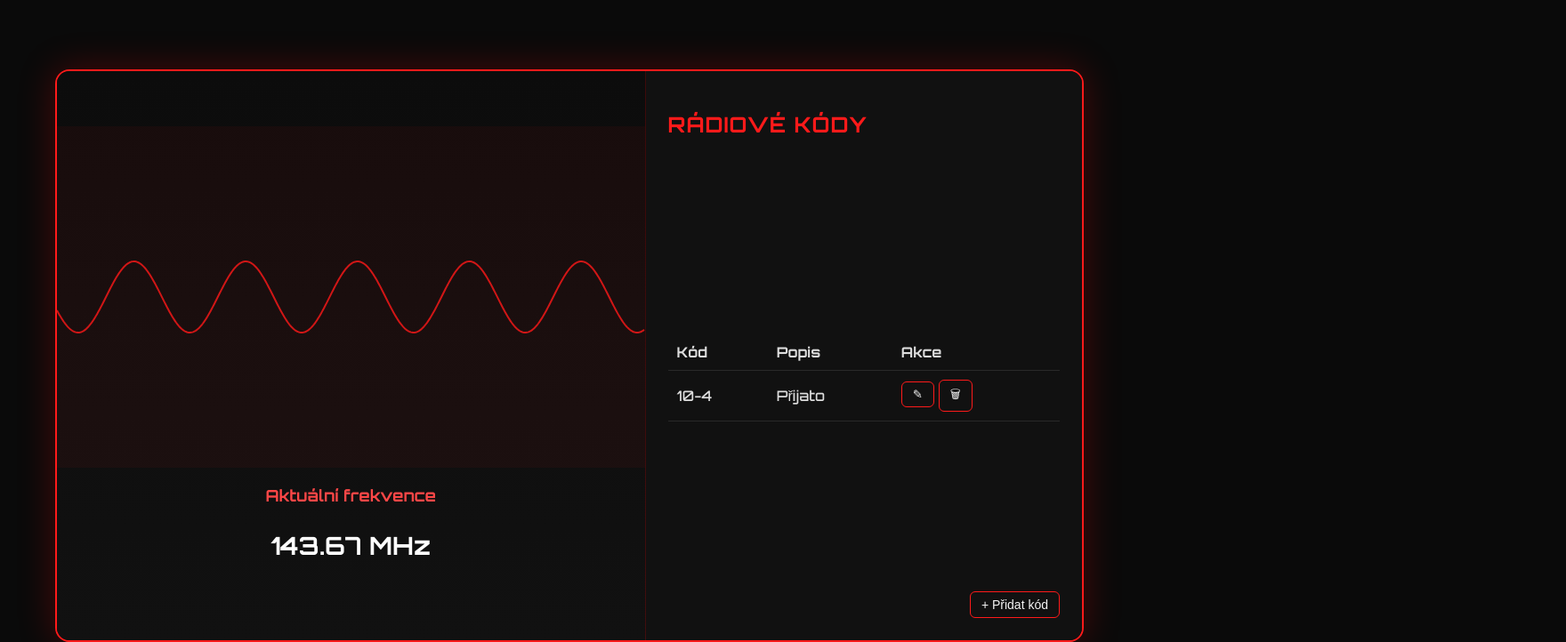
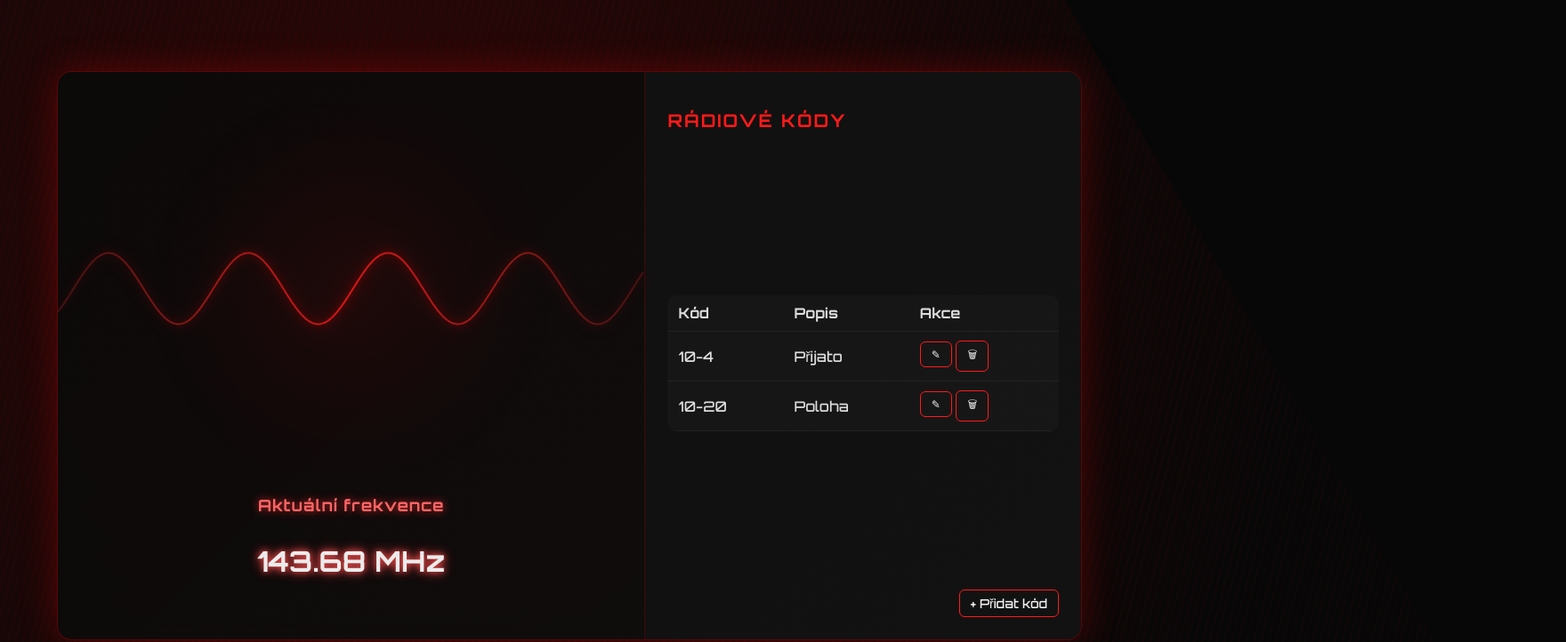
Before and after one commit to oslikovec/status, a website: page public/radio.html in a window 1280 px wide. Shown: the top 722 px of the page at 89% size, 1760 px wide, since content can reach past the window. Drawn offline with Linux system fonts and the light colour scheme.

Commit message:
Update radio.html

```diff
--- a/public/radio.html
+++ b/public/radio.html
@@ -1,8 +1,8 @@
 <!DOCTYPE html>
 <html lang="cs">
 <head>
-  <meta charset="UTF-8">
-  <meta name="viewport" content="width=device-width, initial-scale=1.0">
+  <meta charset="UTF-8" />
+  <meta name="viewport" content="width=device-width, initial-scale=1.0" />
   <title>Radio Control | Red Roof Company</title>
 
   <style>
@@ -10,38 +10,64 @@
 
     :root {
       --red: #ff1a1a;
-      --dark-bg: #0a0a0a;
-      --panel-bg: #111;
+      --neon: #ff4d4d;
+      --dark-bg: #070707;
+      --panel-bg: rgba(20, 20, 20, 0.7);
       --text: #f5f5f5;
-      --accent: #ff4747;
+      --accent: #ff6666;
+    }
+
+    * {
+      box-sizing: border-box;
     }
 
     body {
       margin: 0;
       background-color: var(--dark-bg);
+      font-family: 'Orbitron', sans-serif;
       color: var(--text);
-      font-family: 'Orbitron', sans-serif;
+      height: 100vh;
       display: flex;
       justify-content: center;
       align-items: center;
-      height: 100vh;
+      overflow: hidden;
     }
 
+    /* === POHYBLIVÉ POZADÍ === */
+    body::before {
+      content: "";
+      position: absolute;
+      width: 200%;
+      height: 200%;
+      background: radial-gradient(circle at 50% 50%, rgba(255, 0, 0, 0.15), transparent 70%),
+                  repeating-linear-gradient(45deg, rgba(255, 0, 0, 0.03) 0, rgba(255, 0, 0, 0.03) 2px, transparent 2px, transparent 8px);
+      animation: moveBg 30s linear infinite;
+      z-index: 0;
+    }
+
+    @keyframes moveBg {
+      from { transform: translate(0, 0) rotate(0deg); }
+      to { transform: translate(-50%, -50%) rotate(360deg); }
+    }
+
+    /* === HLAVNÍ KONTEJNER === */
     .radio-container {
+      position: relative;
       display: flex;
       width: 90%;
       height: 80vh;
-      border: 2px solid var(--red);
+      backdrop-filter: blur(12px);
+      border: 1px solid rgba(255, 0, 0, 0.3);
       border-radius: 16px;
       overflow: hidden;
       box-shadow: 0 0 40px rgba(255, 0, 0, 0.25);
-      background: #0a0a0a;
+      background: linear-gradient(135deg, rgba(10, 10, 10, 0.9), rgba(15, 15, 15, 0.8));
+      z-index: 1;
     }
 
-    /* LEVÁ STRANA */
+    /* === LEVÁ STRANA === */
     .freq-visual {
       flex: 1.5;
-      background: linear-gradient(180deg, #0c0c0c 0%, #111 100%);
       position: relative;
       display: flex;
       flex-direction: column;
@@ -52,28 +78,37 @@
 
     #frequencyCanvas {
       width: 100%;
-      height: 60%;
-      background: rgba(255, 26, 26, 0.05);
+      height: 65%;
+      background: radial-gradient(circle at center, rgba(255, 0, 0, 0.05), transparent 60%);
+      filter: drop-shadow(0 0 10px rgba(255, 0, 0, 0.4));
     }
 
     .freq-display {
       text-align: center;
-      margin-top: 20px;
+      margin-top: 25px;
+      text-shadow: 0 0 10px rgba(255, 50, 50, 0.8);
     }
 
     .freq-display h2 {
       font-size: 18px;
       color: var(--accent);
       margin: 0;
+      letter-spacing: 1px;
     }
 
     #freqValue {
-      font-size: 28px;
+      font-size: 32px;
       font-weight: 700;
       color: #fff;
+      animation: freqBlink 1.2s infinite alternate;
     }
 
-    /* PRAVÁ STRANA */
+    @keyframes freqBlink {
+      0% { opacity: 0.9; text-shadow: 0 0 5px var(--neon), 0 0 10px var(--neon); }
+      100% { opacity: 1; text-shadow: 0 0 15px var(--neon), 0 0 25px var(--neon); }
+    }
+
+    /* === PRAVÁ STRANA === */
     .codes-section {
       flex: 1;
       background: var(--panel-bg);
@@ -86,7 +121,8 @@
     .codes-section h2 {
       color: var(--red);
       text-transform: uppercase;
-      letter-spacing: 1px;
+      letter-spacing: 2px;
+      font-size: 20px;
     }
 
     #codesTable {
@@ -94,16 +130,20 @@
       border-collapse: collapse;
       color: #ddd;
       margin-top: 10px;
+      background: rgba(255, 255, 255, 0.02);
+      border-radius: 10px;
+      overflow: hidden;
     }
 
     #codesTable th, #codesTable td {
-      padding: 10px;
-      border-bottom: 1px solid rgba(255,255,255,0.1);
+      padding: 10px 12px;
+      border-bottom: 1px solid rgba(255,255,255,0.05);
       text-align: left;
     }
 
     #codesTable tr:hover {
-      background-color: rgba(255, 26, 26, 0.05);
+      background-color: rgba(255, 26, 26, 0.08);
+      transition: 0.2s;
     }
 
     button {
@@ -114,27 +154,25 @@
       cursor: pointer;
       border-radius: 6px;
       transition: 0.2s;
+      font-family: 'Orbitron', sans-serif;
+      font-size: 12px;
     }
 
     button:hover {
       background: var(--red);
       color: #000;
+      box-shadow: 0 0 15px rgba(255, 0, 0, 0.5);
     }
 
     .add-btn {
       align-self: flex-end;
       font-size: 14px;
+      margin-top: 20px;
     }
 
     /* SCROLLBAR */
-    ::-webkit-scrollbar {
-      width: 6px;
-    }
-
-    ::-webkit-scrollbar-thumb {
-      background: var(--red);
-      border-radius: 10px;
-    }
+    ::-webkit-scrollbar { width: 6px; }
+    ::-webkit-scrollbar-thumb { background: var(--red); border-radius: 10px; }
   </style>
 </head>
 <body>
@@ -168,6 +206,14 @@
               <button class="delete">🗑</button>
             </td>
           </tr>
+          <tr>
+            <td>10-20</td>
+            <td>Poloha</td>
+            <td>
+              <button class="edit">✎</button>
+              <button class="delete">🗑</button>
+            </td>
+          </tr>
         </tbody>
       </table>
       <button class="add-btn">+ Přidat kód</button>
@@ -183,47 +229,44 @@
 
     let freq = 143.65;
     const freqDisplay = document.getElementById('freqValue');
+    let phase = 0;
 
     function drawFrequency() {
       const { width, height } = canvas;
       ctx.clearRect(0, 0, width, height);
 
+      const amplitude = 35 + Math.sin(Date.now() / 1000) * 5;
+      const waveColor = ctx.createLinearGradient(0, 0, width, 0);
+      waveColor.addColorStop(0, 'rgba(255, 50, 50, 0.2)');
+      waveColor.addColorStop(0.5, 'rgba(255, 26, 26, 0.8)');
+      waveColor.addColorStop(1, 'rgba(255, 50, 50, 0.2)');
+
       ctx.beginPath();
       for (let x = 0; x < width; x++) {
-        const y = height / 2 + Math.sin(x * 0.05 + Date.now() * 0.008) * 40;
+        const y = height / 2 + Math.sin(x * 0.04 + phase) * amplitude;
         ctx.lineTo(x, y);
       }
-      ctx.strokeStyle = 'rgba(255, 26, 26, 0.8)';
+      ctx.strokeStyle = waveColor;
       ctx.lineWidth = 2;
+      ctx.shadowBlur = 8;
+      ctx.shadowColor = 'rgba(255, 0, 0, 0.7)';
       ctx.stroke();
 
+      phase += 0.05;
       requestAnimationFrame(drawFrequency);
     }
-
     drawFrequency();
 
     // === SIMULACE LADĚNÍ FREKVENCE ===
     setInterval(() => {
-      freq += (Math.random() - 0.5) * 0.1;
+      freq += (Math.random() - 0.5) * 0.2;
       freqDisplay.textContent = freq.toFixed(2) + ' MHz';
     }, 2000);
 
-    // === PLACEHOLDER PRO TLAČÍTKA ===
-    document.querySelector('.add-btn').addEventListener('click', () => {
-      alert('Tady později přidáme nový kód (DB integrace)');
-    });
-
-    document.querySelectorAll('.edit').forEach(btn => {
-      btn.addEventListener('click', () => {
-        alert('Upravit kód – později databázové volání');
-      });
-    });
-
-    document.querySelectorAll('.delete').forEach(btn => {
-      btn.addEventListener('click', () => {
-        alert('Smazat kód – později databázové volání');
-      });
-    });
+    // === PLACEHOLDERY ===
+    document.querySelector('.add-btn').addEventListener('click', () => alert('Přidání nového kódu — připraveno pro databázi.'));
+    document.querySelectorAll('.edit').forEach(btn => btn.addEventListener('click', () => alert('Úprava kódu — připraveno pro DB.')));
+    document.querySelectorAll('.delete').forEach(btn => btn.addEventListener('click', () => alert('Smazání kódu — připraveno pro DB.')));
   </script>
 </body>
 </html>
```
